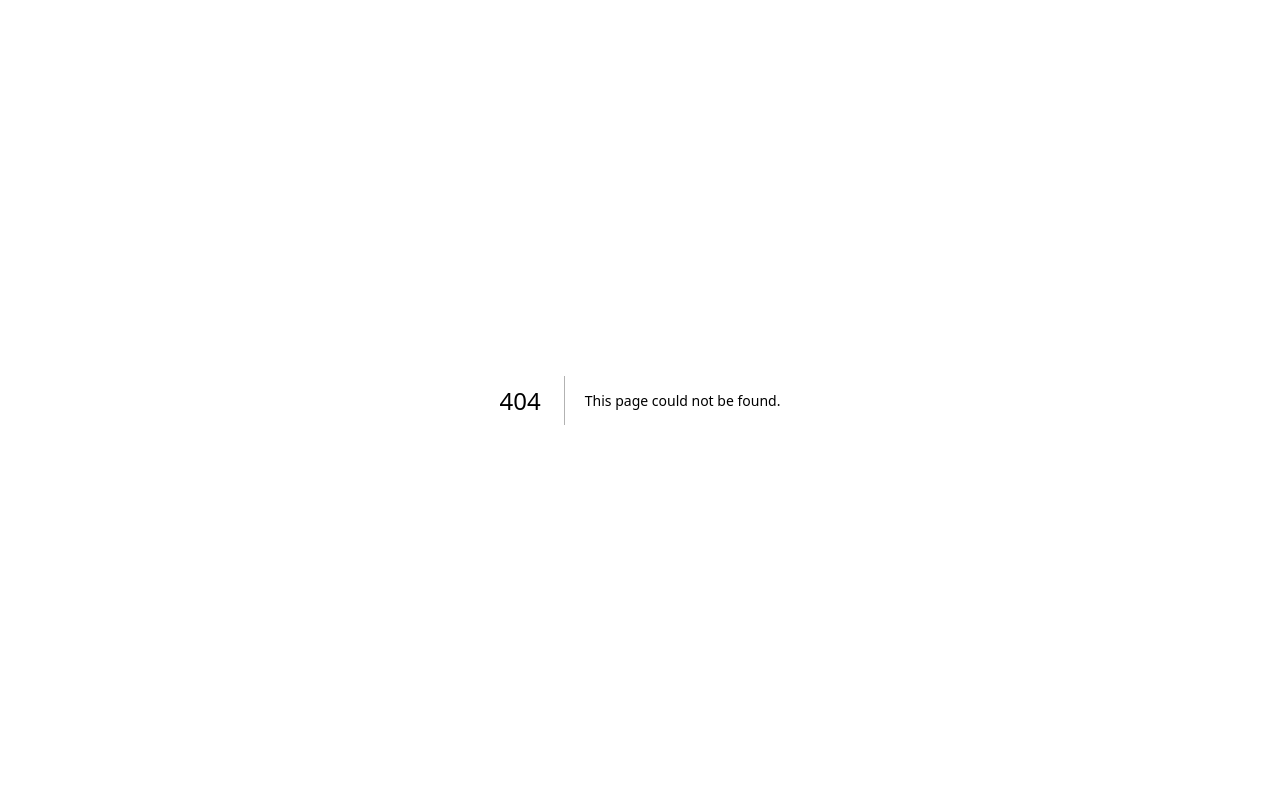
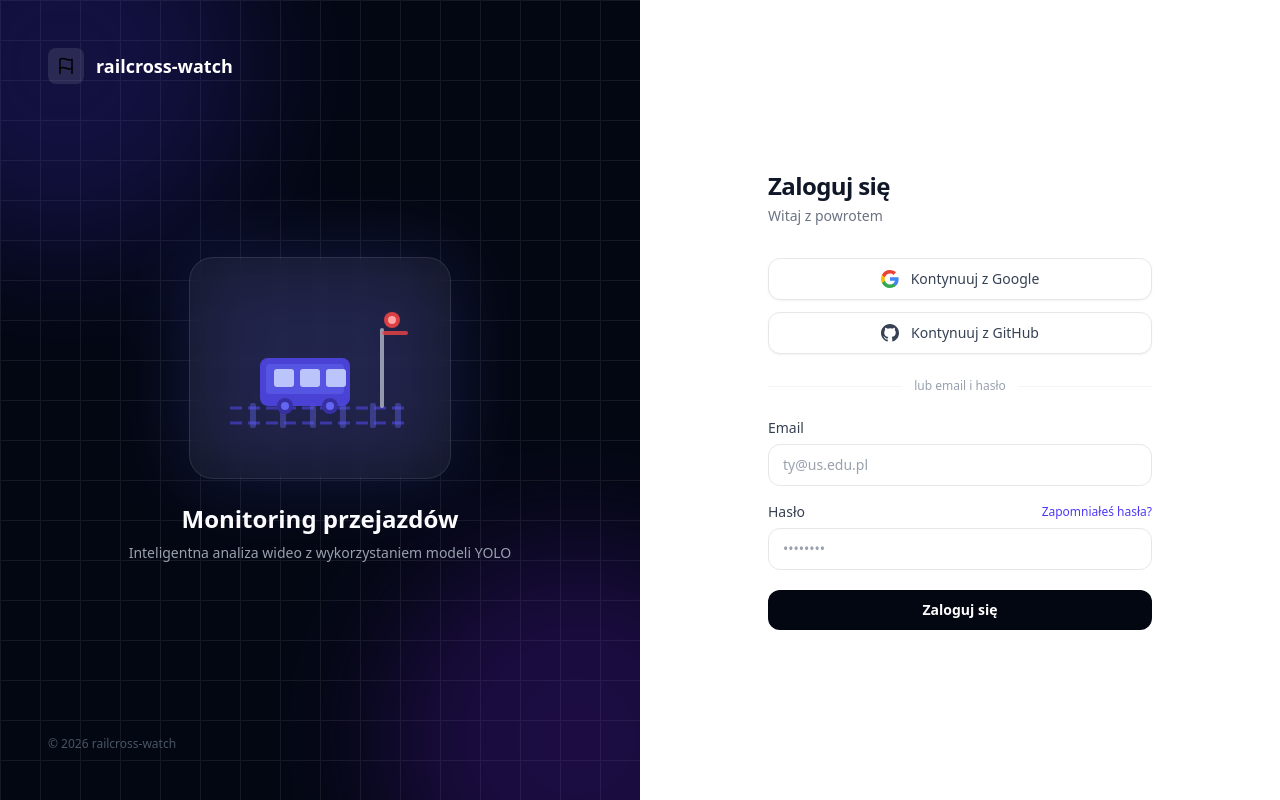
Before and after one commit to RafalCzarkowski/Railcross-watch, a Next.js app in the folder apps/web/: page /login in a window 1280 px wide. Before the commit this address had no page. Built offline with nearby package versions, Linux system fonts and the light colour scheme.

Commit message:
init web login page

```diff
--- /dev/null
+++ b/apps/web/src/app/login/page.tsx
@@ -0,0 +1,188 @@
+export default function LoginPage() {
+  return (
+    <main className="flex min-h-screen">
+
+      {/* Lewa strona — branding */}
+      <div className="relative hidden w-1/2 flex-col justify-between overflow-hidden bg-gray-950 p-12 lg:flex">
+
+        {/* Siatka w tle */}
+        <div
+          className="absolute inset-0 opacity-[0.07]"
+          style={{
+            backgroundImage:
+              'linear-gradient(#fff 1px, transparent 1px), linear-gradient(90deg, #fff 1px, transparent 1px)',
+            backgroundSize: '40px 40px',
+          }}
+        />
+
+        {/* Dekoracyjne okręgi */}
+        <div className="absolute -left-32 -top-32 h-96 w-96 rounded-full bg-indigo-600 opacity-20 blur-3xl" />
+        <div className="absolute -bottom-32 -right-32 h-96 w-96 rounded-full bg-violet-600 opacity-20 blur-3xl" />
+
+        {/* Logo */}
+        <div className="relative flex items-center gap-3">
+          <div className="flex h-9 w-9 items-center justify-center rounded-lg bg-white/10">
+            <RailIcon />
+          </div>
+          <span className="text-lg font-semibold text-white">railcross-watch</span>
+        </div>
+
+        {/* Środkowa grafika */}
+        <div className="relative flex flex-col items-center justify-center gap-6">
+          <div className="relative">
+            <div className="absolute inset-0 rounded-3xl bg-indigo-500 opacity-20 blur-2xl" />
+            <div className="relative rounded-3xl border border-white/10 bg-white/5 p-10 backdrop-blur-sm">
+              <TrainCrossing />
+            </div>
+          </div>
+          <div className="text-center">
+            <h2 className="text-2xl font-bold text-white">Monitoring przejazdów</h2>
+            <p className="mt-2 text-sm text-gray-400">
+              Inteligentna analiza wideo z wykorzystaniem modeli YOLO
+            </p>
+          </div>
+        </div>
+
+        {/* Stopka */}
+        <p className="relative text-xs text-gray-600">&copy; 2026 railcross-watch</p>
+      </div>
+
+      {/* Prawa strona — formularz */}
+      <div className="flex flex-1 flex-col items-center justify-center bg-white px-6 py-12">
+
+        {/* Logo mobilne */}
+        <div className="mb-10 flex items-center gap-2 lg:hidden">
+          <div className="flex h-8 w-8 items-center justify-center rounded-lg bg-gray-950">
+            <RailIcon className="text-white" size={16} />
+          </div>
+          <span className="font-semibold text-gray-900">railcross-watch</span>
+        </div>
+
+        <div className="w-full max-w-sm">
+          <div className="mb-8">
+            <h1 className="text-2xl font-bold tracking-tight text-gray-900">Zaloguj się</h1>
+            <p className="mt-1 text-sm text-gray-500">Witaj z powrotem</p>
+          </div>
+
+          {/* Social login */}
+          <div className="flex flex-col gap-3">
+            <button className="flex w-full items-center justify-center gap-3 rounded-xl border border-gray-200 bg-white px-4 py-2.5 text-sm font-medium text-gray-700 shadow-xs transition hover:bg-gray-50 active:scale-[0.99]">
+              <GoogleIcon />
+              Kontynuuj z Google
+            </button>
+            <button className="flex w-full items-center justify-center gap-3 rounded-xl border border-gray-200 bg-white px-4 py-2.5 text-sm font-medium text-gray-700 shadow-xs transition hover:bg-gray-50 active:scale-[0.99]">
+              <GitHubIcon />
+              Kontynuuj z GitHub
+            </button>
+          </div>
+
+          {/* Divider */}
+          <div className="my-6 flex items-center gap-3">
+            <div className="h-px flex-1 bg-gray-100" />
+            <span className="text-xs text-gray-400">lub email i hasło</span>
+            <div className="h-px flex-1 bg-gray-100" />
+          </div>
+
+          {/* Formularz */}
+          <form className="flex flex-col gap-4">
+            <div className="flex flex-col gap-1.5">
+              <label htmlFor="email" className="text-sm font-medium text-gray-700">
+                Email
+              </label>
+              <input
+                id="email"
+                type="email"
+                placeholder="ty@us.edu.pl"
+                className="rounded-xl border border-gray-200 px-3.5 py-2.5 text-sm outline-none transition placeholder:text-gray-400 focus:border-indigo-400 focus:ring-3 focus:ring-indigo-100"
+              />
+            </div>
+            <div className="flex flex-col gap-1.5">
+              <div className="flex items-center justify-between">
+                <label htmlFor="password" className="text-sm font-medium text-gray-700">
+                  Hasło
+                </label>
+                <a href="#" className="text-xs text-indigo-600 hover:text-indigo-800">
+                  Zapomniałeś hasła?
+                </a>
+              </div>
+              <input
+                id="password"
+                type="password"
+                placeholder="••••••••"
+                className="rounded-xl border border-gray-200 px-3.5 py-2.5 text-sm outline-none transition placeholder:text-gray-400 focus:border-indigo-400 focus:ring-3 focus:ring-indigo-100"
+              />
+            </div>
+            <button
+              type="submit"
+              className="mt-1 w-full rounded-xl bg-gray-950 px-4 py-2.5 text-sm font-semibold text-white transition hover:bg-gray-800 active:scale-[0.99]"
+            >
+              Zaloguj się
+            </button>
+          </form>
+
+        </div>
+      </div>
+    </main>
+  )
+}
+
+function RailIcon({ className, size = 18 }: { className?: string; size?: number }) {
+  return (
+    <svg width={size} height={size} viewBox="0 0 24 24" fill="none" stroke="currentColor" strokeWidth="2" strokeLinecap="round" strokeLinejoin="round" className={className}>
+      <path d="M4 15s1-1 4-1 5 2 8 2 4-1 4-1V3s-1 1-4 1-5-2-8-2-4 1-4 1z" />
+      <line x1="4" y1="22" x2="4" y2="15" />
+      <line x1="20" y1="22" x2="20" y2="15" />
+    </svg>
+  )
+}
+
+function TrainCrossing() {
+  return (
+    <svg width="180" height="140" viewBox="0 0 180 140" fill="none" xmlns="http://www.w3.org/2000/svg">
+      {/* Tory */}
+      <line x1="0" y1="110" x2="180" y2="110" stroke="#4f46e5" strokeWidth="3" strokeDasharray="12 6" opacity="0.6"/>
+      <line x1="0" y1="125" x2="180" y2="125" stroke="#4f46e5" strokeWidth="3" strokeDasharray="12 6" opacity="0.6"/>
+      {/* Podkłady */}
+      {[20, 50, 80, 110, 140, 165].map((x) => (
+        <rect key={x} x={x} y="105" width="6" height="25" rx="2" fill="#6366f1" opacity="0.4"/>
+      ))}
+      {/* Pociąg */}
+      <rect x="30" y="60" width="90" height="48" rx="8" fill="#4f46e5" opacity="0.9"/>
+      <rect x="36" y="66" width="78" height="30" rx="4" fill="#6366f1" opacity="0.5"/>
+      {/* Okna */}
+      {[44, 70, 96].map((x) => (
+        <rect key={x} x={x} y="71" width="20" height="18" rx="3" fill="#c7d2fe" opacity="0.9"/>
+      ))}
+      {/* Koła */}
+      <circle cx="55" cy="108" r="8" fill="#3730a3"/>
+      <circle cx="55" cy="108" r="4" fill="#6366f1"/>
+      <circle cx="100" cy="108" r="8" fill="#3730a3"/>
+      <circle cx="100" cy="108" r="4" fill="#6366f1"/>
+      {/* Rogatka */}
+      <rect x="150" y="30" width="4" height="80" rx="2" fill="#e2e8f0" opacity="0.6"/>
+      <rect x="152" y="33" width="26" height="4" rx="2" fill="#ef4444" opacity="0.8"/>
+      {/* Sygnał */}
+      <circle cx="162" cy="22" r="8" fill="#ef4444" opacity="0.9"/>
+      <circle cx="162" cy="22" r="4" fill="#fca5a5"/>
+    </svg>
+  )
+}
+
+function GoogleIcon() {
+  return (
+    <svg width="18" height="18" viewBox="0 0 18 18" fill="none" xmlns="http://www.w3.org/2000/svg">
+      <path d="M17.64 9.2c0-.637-.057-1.251-.164-1.84H9v3.481h4.844c-.209 1.125-.843 2.078-1.796 2.717v2.258h2.908c1.702-1.567 2.684-3.874 2.684-6.615z" fill="#4285F4"/>
+      <path d="M9 18c2.43 0 4.467-.806 5.956-2.18l-2.908-2.259c-.806.54-1.837.86-3.048.86-2.344 0-4.328-1.584-5.036-3.711H.957v2.332A8.997 8.997 0 0 0 9 18z" fill="#34A853"/>
+      <path d="M3.964 10.71A5.41 5.41 0 0 1 3.682 9c0-.593.102-1.17.282-1.71V4.958H.957A8.996 8.996 0 0 0 0 9c0 1.452.348 2.827.957 4.042l3.007-2.332z" fill="#FBBC05"/>
+      <path d="M9 3.58c1.321 0 2.508.454 3.44 1.345l2.582-2.58C13.463.891 11.426 0 9 0A8.997 8.997 0 0 0 .957 4.958L3.964 7.29C4.672 5.163 6.656 3.58 9 3.58z" fill="#EA4335"/>
+    </svg>
+  )
+}
+
+function GitHubIcon() {
+  return (
+    <svg width="18" height="18" viewBox="0 0 24 24" fill="currentColor" xmlns="http://www.w3.org/2000/svg">
+      <path d="M12 0C5.374 0 0 5.373 0 12c0 5.302 3.438 9.8 8.207 11.387.599.111.793-.261.793-.577v-2.234c-3.338.726-4.033-1.416-4.033-1.416-.546-1.387-1.333-1.756-1.333-1.756-1.089-.745.083-.729.083-.729 1.205.084 1.839 1.237 1.839 1.237 1.07 1.834 2.807 1.304 3.492.997.107-.775.418-1.305.762-1.604-2.665-.305-5.467-1.334-5.467-5.931 0-1.311.469-2.381 1.236-3.221-.124-.303-.535-1.524.117-3.176 0 0 1.008-.322 3.301 1.23A11.509 11.509 0 0 1 12 5.803c1.02.005 2.047.138 3.006.404 2.291-1.552 3.297-1.23 3.297-1.23.653 1.653.242 2.874.118 3.176.77.84 1.235 1.911 1.235 3.221 0 4.609-2.807 5.624-5.479 5.921.43.372.823 1.102.823 2.222v3.293c0 .319.192.694.801.576C20.566 21.797 24 17.3 24 12c0-6.627-5.373-12-12-12z"/>
+    </svg>
+  )
+}
--- a/apps/web/src/app/page.tsx
+++ b/apps/web/src/app/page.tsx
@@ -1,7 +1,5 @@
+import { redirect } from 'next/navigation'
+
 export default function HomePage() {
-  return (
-    <main className="flex min-h-screen items-center justify-center">
-      <h1 className="text-2xl font-semibold tracking-tight">railcross-watch</h1>
-    </main>
-  )
+  redirect('/login')
 }
```
